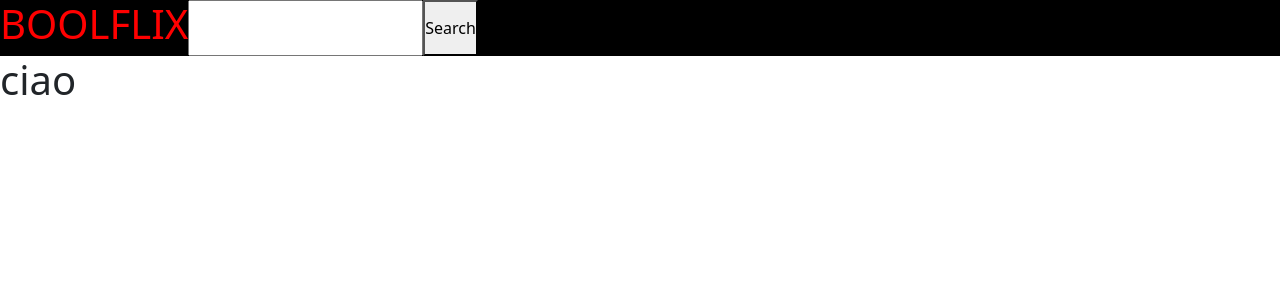
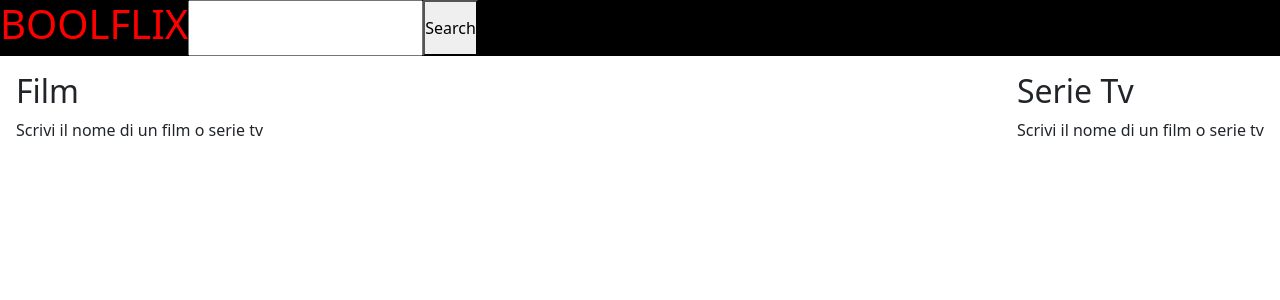
Before and after one commit to veronicamagnanimi/react-boolflix, a React (Vite) app: page / in a window 1280 px wide. Shown: the top 300 px of the page. Built offline with nearby package versions, Linux system fonts and the light colour scheme.

Commit message:
feat: milestone1 completed + serie tv

```diff
--- a/src/App.jsx
+++ b/src/App.jsx
@@ -6,13 +6,15 @@ import AppMain from "./component/AppMain";
 function App() {
 //STATE
 const [searchValue, setSearchValue] = useState("");
+const [movies, setMovies] = useState([]);
+const [series, setSeries] = useState([]);
 
 //API
 const apiUrl = "https://api.themoviedb.org/3/search"
 const apiKey = "4fc9382334271edcdf3039924423d9a6"
 
 const globalProviderValue = {
-  apiUrl, apiKey, searchValue, setSearchValue
+  apiUrl, apiKey, searchValue, setSearchValue, movies, setMovies, series, setSeries
 }
   return (
     <>
@@ -24,4 +26,4 @@ const globalProviderValue = {
   )
 }
 
-export default App
+export default App;
--- a/src/component/AppHeader.jsx
+++ b/src/component/AppHeader.jsx
@@ -3,33 +3,50 @@ import axios from "axios";
 import GlobalContext from "../context/GlobalContext";
 
 const AppHeader = () => {
+  //GLOBAL CONTEXT
+  const { apiUrl, apiKey, searchValue, setSearchValue, setMovies, setSeries } =
+    useContext(GlobalContext);
 
-//GLOBAL CONTEXT
-const {apiUrl, apiKey, searchValue, setSearchValue} = useContext(GlobalContext);
-
-//AXIOS
-const getMovies = () => {
-    axios.get(`${apiUrl}/movie`, {
+  //CHIAMATA API PER I FILM
+  const getContent = () => {
+    axios
+      .get(`${apiUrl}/movie`, {
         params: {
           api_key: apiKey,
-            query: searchValue
-        }
-    }).then((resp) => {
-        console.log(resp);
+          query: searchValue,
+        },
+      })
+      .then((resp) => {
+        setMovies(resp.data.results);
       });
-}
+    //CHIAMATA API SERIE TV
+    axios
+      .get(`${apiUrl}/tv`, {
+        params: {
+          api_key: apiKey,
+          query: searchValue,
+        },
+      })
+      .then((resp) => {
+        setSeries(resp.data.results);
+      });
+  };
 
   return (
     <header>
       <nav>
         <div className="d-flex">
           <h1 className="title">BOOLFLIX</h1>
-                <input type="search" value={searchValue} onChange={(event) => setSearchValue(event.target.value)}/>
-                <button onClick={getMovies}>Search</button>
+          <input
+            type="search"
+            value={searchValue}
+            onChange={(event) => setSearchValue(event.target.value)}
+          />
+          <button onClick={getContent}>Search</button>
         </div>
       </nav>
     </header>
-    )
-}
+  );
+};
 
 export default AppHeader;
--- a/src/component/AppMain.jsx
+++ b/src/component/AppMain.jsx
@@ -1,17 +1,25 @@
-import { useState } from "react";
-import MovieList from "./MovieList";
+import { useContext } from "react";
+import ListItems from "./ListItems";
+import GlobalContext from "../context/GlobalContext";
 
 const AppMain = () => {
+  //STATE
+  const {movies, series} = useContext(GlobalContext);
 
-//STATE
-const [movies, setMovies] = useState([]);
-
-return (
+  return (
     <main>
-        <MovieList movies={movies} />
+        <div className="d-flex justify-content-between p-3">
+      <section>
+        <h2>Film</h2>
+        <ListItems list={movies} />
+      </section>
+      <section>
+        <h2>Serie Tv</h2>
+        <ListItems list={series} />
+      </section>
+      </div>
     </main>
-)
-
-}
+  );
+};
 
 export default AppMain;
--- /dev/null
+++ b/src/component/ListItems.jsx
@@ -0,0 +1,21 @@
+const ListItems = ({ list }) => {
+
+    return (
+      <div className="list">
+        {list.length > 0 ? (
+          list.map((item) => (
+            <div key={item.id} className="list-item">
+              <h3>{item.title || item.name}</h3>
+              <p><strong>Titolo originale:</strong> {item.original_title || item.original_name}</p>
+              <p><strong>Lingua:</strong> {item.original_language}</p>
+              <p><strong>Voto:</strong> {item.vote_average}</p>
+            </div>
+          ))
+        ) : (
+          <p>Scrivi il nome di un film o serie tv</p>
+        )}
+      </div>
+    );
+  };
+
+  export default ListItems;
--- a/src/component/MovieList.jsx
+++ /dev/null
@@ -1,8 +0,0 @@
-const MovieList = () => {
-
-    return (
-        <h1>ciao</h1>
-    )
-}
-
-export default MovieList;
```
Also changed, not shown: src/component/SerieList.jsx (deleted). Lines whose indentation alone changed are shown as unchanged.
